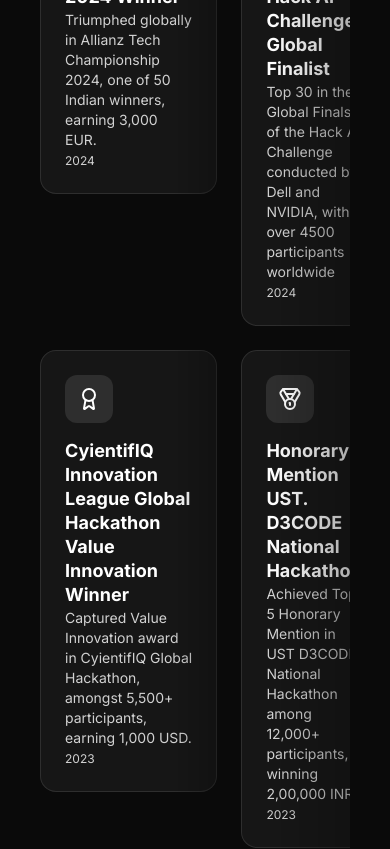
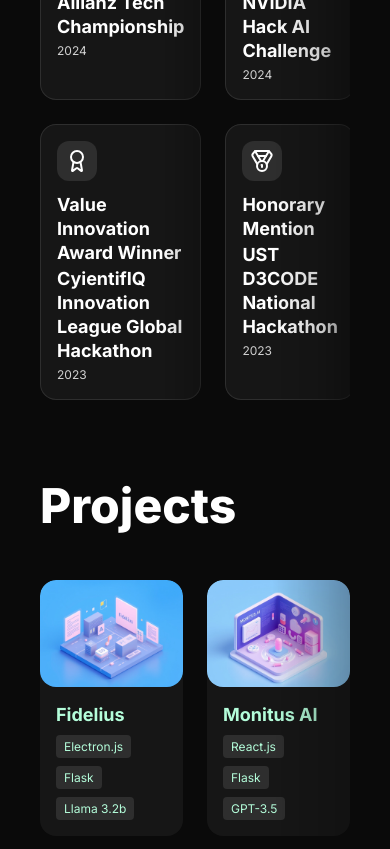
Before and after one commit to Sreehari78/Portfolio, a Next.js app: page /en in a window 390 px wide. Shown: the part 1300-2149 px from the top of the page. Built offline with nearby package versions, Linux system fonts and the light colour scheme.

Commit message:
feat: enhance project and achievement card styles for improved layout and responsiveness

```diff
--- a/src/app/[locale]/page.module.scss
+++ b/src/app/[locale]/page.module.scss
@@ -1,64 +1,12 @@
-.mask {
-  position: relative;
-  display: block;
-  overflow: hidden;
-  border-radius: var(--radius-l);
-  transition: transform 0.3s ease;
-  filter: brightness(0.85);
-
-  &:hover {
-    transform: translateY(-4px);
-
-    &::after {
-      opacity: 0;
-    }
-  }
-
-  &::after {
-    content: "";
-    position: absolute;
-    inset: 0;
-    opacity: 1;
-    transition: opacity 0.3s ease;
-  }
-}
-
-.projectInfo {
-  position: absolute;
-  bottom: 0rem;
-  padding: 1.2rem;
-  color: white;
-  z-index: 1;
-  opacity: 0;
-  transform: translateY(10px);
-  transition: all 0.3s ease;
-  background: rgba(0, 0, 0, 0.6);
-  .mask:hover & {
-    opacity: 1;
-    transform: translateY(0);
-  }
-}
-
-.techStack {
-  display: flex;
-  flex-wrap: wrap;
-  gap: 8px;
-  margin-top: 12px;
-}
-
-.techChip {
-  background: rgba(255, 255, 255, 0.1);
-  padding: 4px 8px;
-  border-radius: 4px;
-  font-size: 12px;
-}
-
 .achievementCard {
   background: rgba(255, 255, 255, 0.05);
   border-radius: var(--radius-l);
   padding: 24px;
   transition: all 0.3s ease;
   border: 1px solid rgba(255, 255, 255, 0.1);
+  display: flex;
+  flex-direction: column;
+  height: 100%;
 
   &:hover {
     transform: translateY(-4px);
@@ -76,3 +24,72 @@
   justify-content: center;
   margin-bottom: 16px;
 }
+
+.projectCard {
+  display: flex;
+  flex-direction: column;
+  background: rgba(255, 255, 255, 0.05);
+  border-radius: var(--radius-l);
+  overflow: hidden;
+  transition: transform 0.3s ease;
+  height: 100%;
+
+  &:hover {
+    transform: translateY(-4px);
+  }
+}
+
+.imageWrapper {
+  position: relative;
+  padding-top: 75%; // 4:3 aspect ratio
+}
+
+.projectInfo {
+  padding: 1.2rem;
+  flex-grow: 1;
+  display: flex;
+  flex-direction: column;
+}
+
+.projectTitle {
+  margin-bottom: 0.5rem;
+}
+
+.projectDescription {
+  flex-grow: 1;
+  margin-bottom: 1rem;
+}
+
+.techStack {
+  display: flex;
+  flex-wrap: wrap;
+  gap: 8px;
+  margin-top: auto;
+}
+
+.techChip {
+  background: rgba(255, 255, 255, 0.1);
+  padding: 4px 8px;
+  border-radius: 4px;
+  font-size: 12px;
+}
+
+@media (max-width: 640px) {
+  .hideOnMobile {
+    display: none;
+  }
+
+  .achievementCard {
+    padding: 16px;
+  }
+
+  .achievementIcon {
+    width: 40px;
+    height: 40px;
+    margin-bottom: 12px;
+  }
+
+  .projectInfo {
+    padding: 1rem;
+  }
+}
--- a/src/app/[locale]/page.tsx
+++ b/src/app/[locale]/page.tsx
@@ -64,29 +64,32 @@
   const achievements = [
     {
       icon: <Trophy className='w-6 h-6 text-white' />,
-      title: "Allianz Tech Championship 2024 Winner",
+      title: "Tech Championship Winner",
+      event: "Allianz Tech Championship",
       description:
         "Triumphed globally in Allianz Tech Championship 2024, one of 50 Indian winners, earning 3,000 EUR.",
       year: "2024",
     },
     {
       icon: <Star className='w-6 h-6 text-white' />,
-      title: "Dell & NVIDIA Hack AI Challenge Global Finalist",
+      title: "Global Finalist",
+      event: "Dell & NVIDIA Hack AI Challenge",
       description:
         "Top 30 in the Global Finals of the Hack AI Challenge conducted by Dell and NVIDIA, with over 4500 participants worldwide",
       year: "2024",
     },
     {
       icon: <Award className='w-6 h-6 text-white' />,
-      title:
-        "CyientifIQ Innovation League Global Hackathon Value Innovation Winner",
+      title: "Value Innovation Award Winner",
+      event: "CyientifIQ Innovation League Global Hackathon",
       description:
         "Captured Value Innovation award in CyientifIQ Global Hackathon, amongst 5,500+ participants, earning 1,000 USD.",
       year: "2023",
     },
     {
       icon: <Medal className='w-6 h-6 text-white' />,
-      title: "Honorary Mention UST. D3CODE National Hackathon",
+      title: "Honorary Mention",
+      event: "UST D3CODE National Hackathon",
       description:
         "Achieved Top 5 Honorary Mention in UST D3CODE National Hackathon among 12,000+ participants, winning 2,00,000 INR.",
       year: "2023",
@@ -95,7 +98,7 @@
 
   const projects = [
     {
-      title: "Fidelius Platform",
+      title: "Fidelius",
       image: "/images/projects/project-01/p1.jpeg",
       description:
         "A data masking and obfuscation tool designed to enhance privacy and security by intelligently handling Personally Identifiable Information (PII).",
@@ -215,11 +218,15 @@
                   <Text variant='heading-strong-s' className='mb-2'>
                     {achievement.title}
                   </Text>
-                  <br />
-                  <Text variant='body-default-s' onBackground='neutral-weak'>
+                  <Text variant='heading-strong-s' className='mb-2'>
+                    {achievement.event}
+                  </Text>
+                  <Text
+                    variant='body-default-s'
+                    onBackground='neutral-weak'
+                    className={`${styles.hideOnMobile}`}>
                     {achievement.description}
                   </Text>
-                  <br />
                   <Text
                     variant='body-default-xs'
                     onBackground='neutral-weak'
@@ -239,14 +246,14 @@
           <Heading variant='display-strong-m' className='mb-8'>
             Projects
           </Heading>
-          <Grid columns='repeat(2, 1fr)' gap='24' padding='24'>
+          <Grid columns='repeat(2, 1fr)' gap='24'>
             {projects.map((project, index) => (
               <a
                 key={index}
                 href={project.link}
                 target='_blank'
                 rel='noopener noreferrer'
-                className={styles.mask}
+                className={styles.projectCard}
                 aria-label={`View ${project.title} project`}>
                 <SmartImage
                   src={project.image}
@@ -261,9 +268,8 @@
                     variant='heading-strong-s'>
                     {project.title}
                   </Text>
-                  <br />
                   <Text
-                    className={styles.projectDescription}
+                    className={`${styles.projectDescription} ${styles.hideOnMobile}`}
                     variant='body-default-s'>
                     {project.description}
                   </Text>
```
